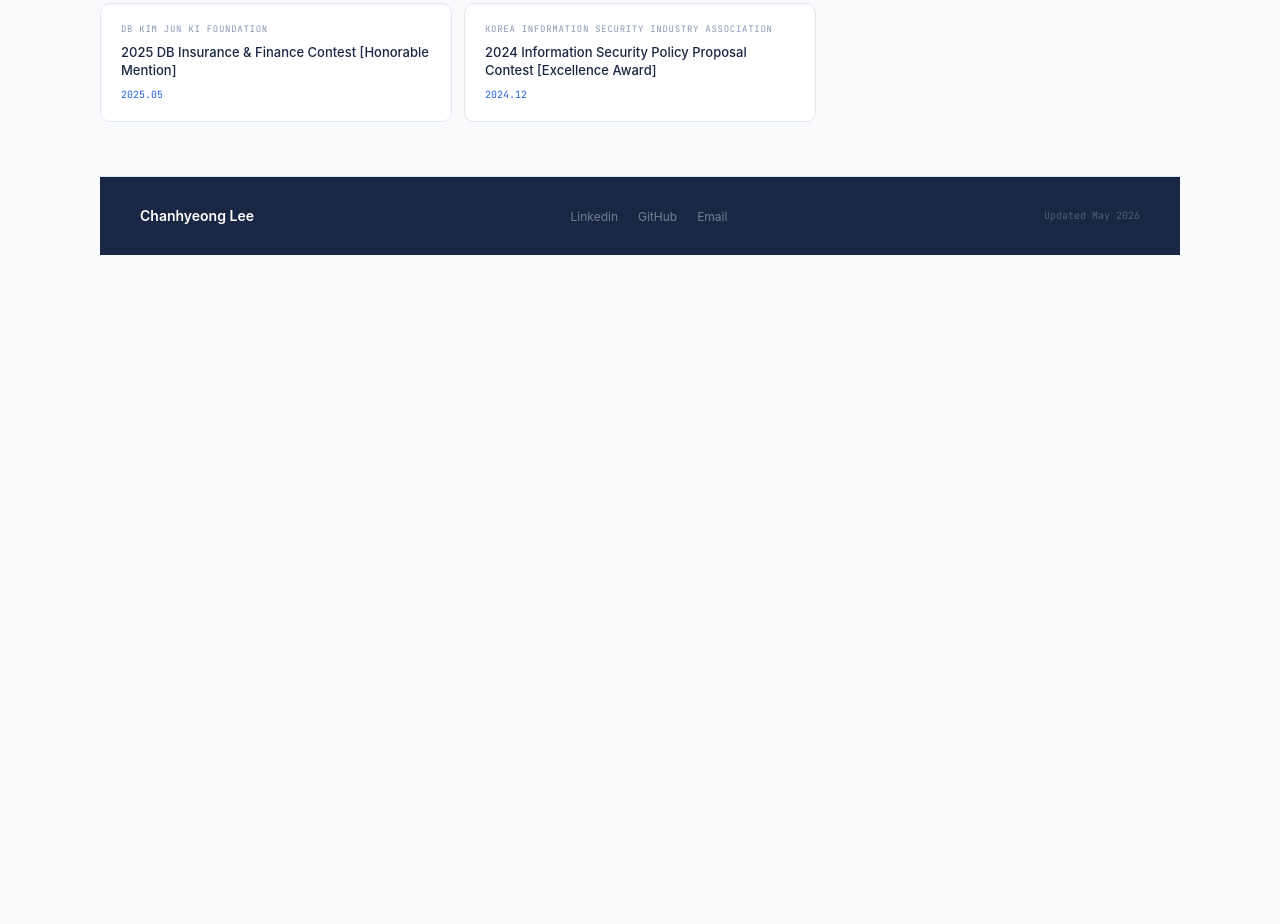
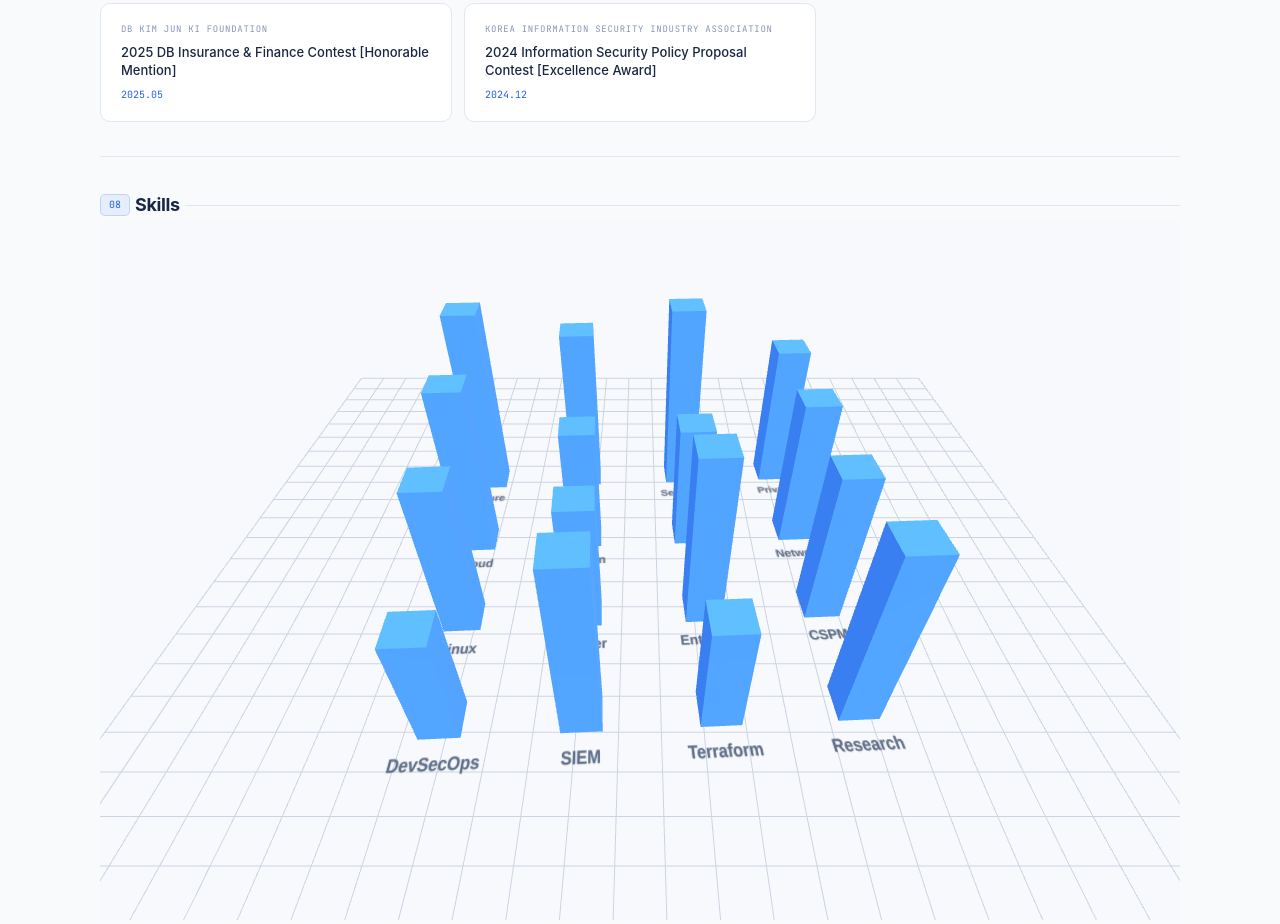
Before and after one commit to leedidc/Personal-Profile, a plain HTML site: page index.html in a window 1280 px wide. Shown: the part 3495-4419 px from the top of the page. Before the commit the page ends 3824 px from the top, so only its background shows below. Drawn offline with nearby package versions, Linux system fonts and the light colour scheme; animation ran at ten frames a second.

Commit message:
Skills Metrics Update

```diff
--- /dev/null
+++ b/css/skill.css
@@ -0,0 +1,113 @@
+#skills-3d {
+    width: 100%;
+    height: 600px;
+}
+
+#skill-panel {
+    position: fixed;
+    right: 30px;
+    top: 50%;
+    transform: translateY(-50%);
+    width: 320px;
+    background: white;
+    border-radius: 16px;
+    padding: 20px;
+    box-shadow: 0 10px 30px rgba(0,0,0,.1);
+    display: none;
+    z-index: 1000;
+}
+
+#skill-title {
+    margin-bottom: 10px;
+}
+
+#skills-3d{
+    width:100%;
+    height:600px;
+    position:relative;
+}
+
+.skill-label{
+    position:absolute;
+
+    transform:translate(-50%,0);
+
+    font-size:12px;
+    font-weight:600;
+
+    color:#334155;
+
+    background:white;
+
+    padding:6px 10px;
+
+    border-radius:8px;
+
+    box-shadow:
+        0 2px 8px rgba(0,0,0,.08);
+
+    pointer-events:none;
+
+    white-space:nowrap;
+}
+
+#skill-modal{
+    position:fixed;
+
+    inset:0;
+
+    background:rgba(15,23,42,.45);
+
+    display:none;
+
+    justify-content:center;
+    align-items:center;
+
+    z-index:9999;
+
+    backdrop-filter:blur(4px);
+}
+
+.skill-modal-card{
+    width:650px;
+    max-width:90vw;
+
+    background:white;
+
+    border-radius:24px;
+
+    padding:32px;
+
+    box-shadow:
+        0 30px 80px rgba(0,0,0,.2);
+
+    position:relative;
+}
+
+#close-modal{
+    position:absolute;
+
+    top:16px;
+    right:16px;
+
+    border:none;
+    background:none;
+
+    cursor:pointer;
+
+    font-size:20px;
+}
+
+#skill-title{
+    font-size:28px;
+
+    color:#1a2744;
+
+    margin-bottom:20px;
+}
+
+#skill-content{
+    line-height:1.9;
+
+    color:#475569;
+}
--- a/index.html
+++ b/index.html
@@ -8,6 +8,7 @@
   <link rel="stylesheet" href="css/style.css">
   <link rel="stylesheet" href="css/chatbot.css">
   <link rel="stylesheet" href="css/certification.css">
+  <link rel="stylesheet" href="css/skill.css">
 </head>
 
 <body>
@@ -1024,6 +1025,35 @@
   </div>
 </section></div>
 
+<!-- SKILLS -->
+<div class="wrap"><section id="skills">
+  <div class="sec-head" style="margin-bottom:0;">
+    <span class="sec-num">08</span>
+    <h2 class="sec-title">Skills</h2>
+    <div class="sec-line"></div>
+
+  </div>
+  <div id="skills-3d"></div>
+  <div id="skill-modal">
+      <div class="skill-modal-card">
+
+          <button id="close-modal">✕</button>
+
+          <h2 id="skill-title"></h2>
+
+          <div id="skill-content"></div>
+
+      </div>
+  </div>
+
+  <!-- Certification 양식 사용함 -->
+  <div class="cert-detail">
+    <a href="html/certification.html" class="cert-detail-btn">
+      Explore Technical Skills
+    </a>
+  </div>
+</section></div>
+
 <!-- FOOTER -->
 <footer>
   <div class="footer-inner">
@@ -1040,6 +1070,7 @@
 <script src="js/certificate.js"></script>
 <script src="js/experience.js"></script>
 <script src="js/chatbot.js"></script>
+<script type="module" src="js/skill.js"></script>
 
 </body>
 </html>
--- /dev/null
+++ b/js/skill.js
@@ -0,0 +1,532 @@
+import * as THREE from "https://unpkg.com/three@0.179.1/build/three.module.js";
+
+const container = document.getElementById("skills-3d");
+
+const scene = new THREE.Scene();
+
+const camera = new THREE.PerspectiveCamera(
+    60,
+    container.clientWidth / 700,
+    0.1,
+    1000
+);
+
+const renderer = new THREE.WebGLRenderer({
+    antialias: true,
+    alpha: true
+});
+
+renderer.setSize(container.clientWidth, 700);
+renderer.setClearColor(0xf8f9fc);
+
+container.appendChild(renderer.domElement);
+
+// ====================
+// LIGHT
+// ====================
+
+scene.add(new THREE.AmbientLight(0xffffff, 3));
+
+const light = new THREE.DirectionalLight(0xffffff, 5);
+light.position.set(10, 20, 10);
+scene.add(light);
+
+// ====================
+// GRID
+// ====================
+
+const grid = new THREE.GridHelper(
+    38,
+    25,
+    0x94a3b8,
+    0xcbd5e1
+);
+
+scene.add(grid);
+
+// ====================
+// SKILLS
+// ====================
+
+const skills = [
+
+{
+    name:"Azure",
+    level:9,
+    detail:`
+    <strong>Cloud Platform</strong><br><br>
+
+    Certifications<br>
+    • AZ-900<br>
+    • SC-900<br><br>
+
+    Focus Areas<br>
+    • Entra ID<br>
+    • Defender<br>
+    • Conditional Access
+    `
+},
+
+{
+    name:"IAM",
+    level:8,
+    detail:`
+    Identity & Access Management<br><br>
+
+    • RBAC<br>
+    • PIM<br>
+    • Conditional Access<br>
+    • MFA
+    `
+},
+
+{
+    name:"Security",
+    level:9,
+    detail:`
+    • SOC<br>
+    • SIEM<br>
+    • Threat Detection<br>
+    • Incident Response
+    `
+},
+
+{
+    name:"Privacy",
+    level:7,
+    detail:`
+    • PIA<br>
+    • Data Protection<br>
+    • Compliance
+    `
+},
+
+{
+    name:"Cloud",
+    level:8,
+    detail:`
+    Azure<br>
+    Cloud Architecture<br>
+    Security Design
+    `
+},
+
+{
+    name:"Python",
+    level:6,
+    detail:`
+    Automation<br>
+    Security Scripts<br>
+    API Integration
+    `
+},
+
+{
+    name:"AI",
+    level:6,
+    detail:`
+    Gemini API<br>
+    Prompt Engineering<br>
+    AI Security
+    `
+},
+
+{
+    name:"Network",
+    level:7,
+    detail:`
+    TCP/IP<br>
+    Routing<br>
+    DNS
+    `
+},
+
+{
+    name:"Linux",
+    level:7,
+    detail:`
+    Ubuntu<br>
+    Bash<br>
+    Server Management
+    `
+},
+
+{
+    name:"Docker",
+    level:6,
+    detail:`
+    Containers<br>
+    Deployment
+    `
+},
+
+{
+    name:"Entra ID",
+    level:8,
+    detail:`
+    Identity Platform<br>
+    User Lifecycle
+    `
+},
+
+{
+    name:"CSPM",
+    level:7,
+    detail:`
+    Cloud Security Posture Management
+    `
+},
+
+{
+    name:"DevSecOps",
+    level:5,
+    detail:`
+    Secure Pipelines<br>
+    CI/CD Security
+    `
+},
+
+{
+    name:"SIEM",
+    level:8,
+    detail:`
+    Log Analysis<br>
+    Monitoring
+    `
+},
+
+{
+    name:"Terraform",
+    level:5,
+    detail:`
+    Infrastructure as Code
+    `
+},
+
+{
+    name:"Research",
+    level:8,
+    detail:`
+    Cloud Security Research<br>
+    Privacy Research
+    `
+}
+
+];
+
+function createTextLabel(text) {
+
+    const canvas = document.createElement("canvas");
+    const ctx = canvas.getContext("2d");
+
+    canvas.width = 512;
+    canvas.height = 128;
+
+    ctx.clearRect(0, 0, canvas.width, canvas.height);
+
+    ctx.fillStyle = "#1a2744";
+    ctx.font = "bold 90px Arial";
+    ctx.textAlign = "center";
+    ctx.textBaseline = "middle";
+
+    ctx.fillText(
+        text,
+        canvas.width / 2,
+        canvas.height / 2
+    );
+
+    const texture =
+        new THREE.CanvasTexture(canvas);
+
+    texture.needsUpdate = true;
+
+    const material =
+        new THREE.MeshBasicMaterial({
+            map: texture,
+            transparent: true,
+            side: THREE.DoubleSide
+        });
+
+    const geometry =
+        new THREE.PlaneGeometry(
+            3.2,
+            1.0
+        );
+
+    const plane =
+        new THREE.Mesh(
+            geometry,
+            material
+        );
+
+    plane.rotation.x =
+        -Math.PI / 2;
+
+    return plane;
+}
+
+// ====================
+// BARS
+// ====================
+
+const bars = [];
+const skillGroup = new THREE.Group();
+scene.add(skillGroup);
+
+const cols = 4;
+// 막대 그래프 간격 조정
+const spacing = 5;
+
+skills.forEach((skill, index) => {
+
+    const row = Math.floor(index / cols);
+    const col = index % cols;
+
+    const x = (col - 1.5) * spacing;
+    const z = (row - 1.5) * spacing;
+
+    const geometry = new THREE.BoxGeometry(
+        1.5,
+        skill.level,
+        1.5
+    );
+
+    const material =
+        new THREE.MeshStandardMaterial({
+            color: 0x3b82f6
+        });
+
+    const bar = new THREE.Mesh(
+        geometry,
+        material
+    );
+
+    bar.position.set(
+        x,
+        skill.level / 2,
+        z
+    );
+
+    bar.userData = skill;
+
+    skillGroup.add(bar);
+
+    bars.push(bar);
+    const textLabel =
+    createTextLabel(
+        skill.name
+    );
+
+    textLabel.position.set(
+        x,
+        0.05,
+        z + 1.8
+    );
+
+    skillGroup.add(
+        textLabel
+    );
+});
+
+// ====================
+// CAMERA
+// ====================
+
+camera.position.set(
+    0,
+    19,
+    20
+);
+
+camera.lookAt(
+    0,
+    0,
+    0
+);
+
+// ====================
+// CLICK
+// ====================
+
+const raycaster =
+    new THREE.Raycaster();
+
+const mouse =
+    new THREE.Vector2();
+
+let selectedBar = null;
+
+window.addEventListener(
+    "click",
+    event => {
+
+        const rect =
+            renderer.domElement
+            .getBoundingClientRect();
+
+        mouse.x =
+            ((event.clientX - rect.left)
+            / rect.width) * 2 - 1;
+
+        mouse.y =
+            -((event.clientY - rect.top)
+            / rect.height) * 2 + 1;
+
+        raycaster.setFromCamera(
+            mouse,
+            camera
+        );
+
+        const hits =
+            raycaster.intersectObjects(
+                bars
+            );
+
+        if (!hits.length) return;
+
+        bars.forEach(bar => {
+
+            bar.material.color.set(
+                0x3b82f6
+            );
+
+        });
+
+        const clickedBar =
+            hits[0].object;
+
+        clickedBar.material.color.set(
+            0x1e40af
+        );
+
+        selectedBar =
+            clickedBar;
+
+        const skill =
+            clickedBar.userData;
+
+        document
+            .getElementById(
+                "skill-modal"
+            )
+            .style.display = "flex";
+
+        document
+            .getElementById(
+                "skill-title"
+            )
+            .innerText =
+                skill.name;
+
+        document
+            .getElementById(
+                "skill-content"
+            )
+            .innerHTML =
+                skill.detail;
+    }
+);
+
+// ====================
+// CLOSE MODAL
+// ====================
+
+document
+.getElementById("close-modal")
+.addEventListener(
+    "click",
+    () => {
+
+        document
+        .getElementById(
+            "skill-modal"
+        )
+        .style.display = "none";
+
+    }
+);
+
+// ====================
+// DRAG ROTATE
+// ====================
+
+let isDragging = false;
+let previousX = 0;
+
+renderer.domElement
+.addEventListener(
+    "mousedown",
+    e => {
+
+        isDragging = true;
+        previousX = e.clientX;
+
+    }
+);
+
+window.addEventListener(
+    "mouseup",
+    () => {
+
+        isDragging = false;
+
+    }
+);
+
+window.addEventListener(
+    "mousemove",
+    e => {
+
+        if (!isDragging) return;
+
+        const delta =
+            e.clientX - previousX;
+
+        skillGroup.rotation.y +=
+            delta * 0.01;
+
+        previousX =
+            e.clientX;
+
+    }
+);
+
+// ====================
+// RESIZE
+// ====================
+
+window.addEventListener(
+    "resize",
+    () => {
+
+        camera.aspect =
+            container.clientWidth / 700;
+
+        camera.updateProjectionMatrix();
+
+        renderer.setSize(
+            container.clientWidth,
+            600
+        );
+
+    }
+);
+
+// ====================
+// ANIMATION
+// ====================
+
+function animate() {
+
+    requestAnimationFrame(animate);
+
+    // 자동 회전
+    skillGroup.rotation.y += 0.001;
+
+    renderer.render(
+        scene,
+        camera
+    );
+}
+
+animate();
```
